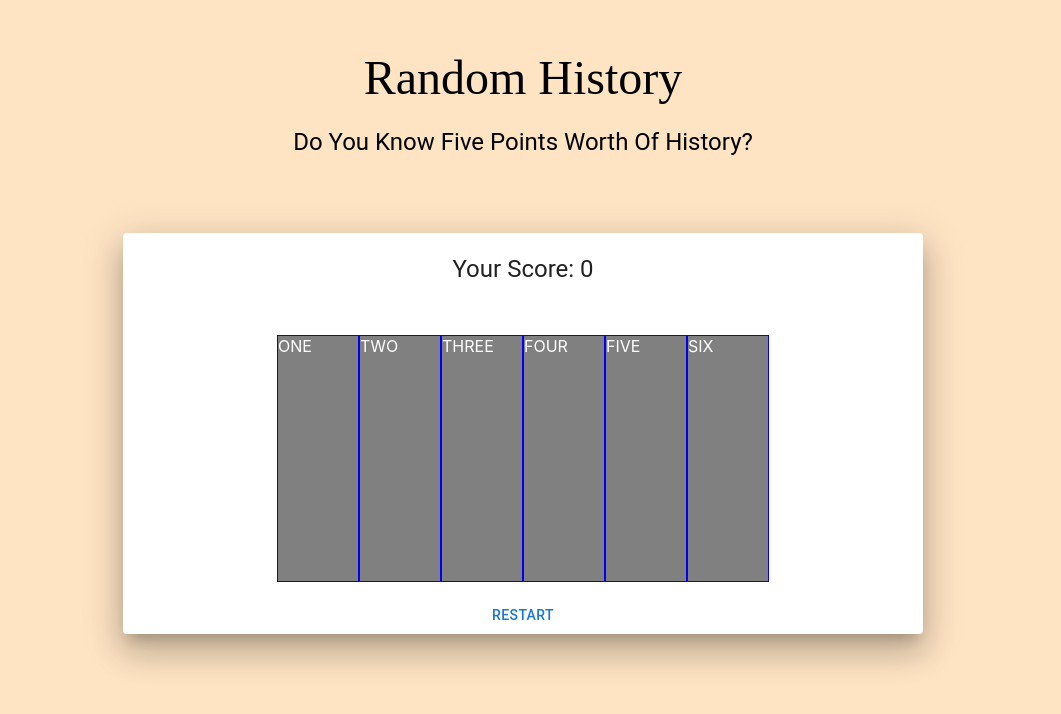
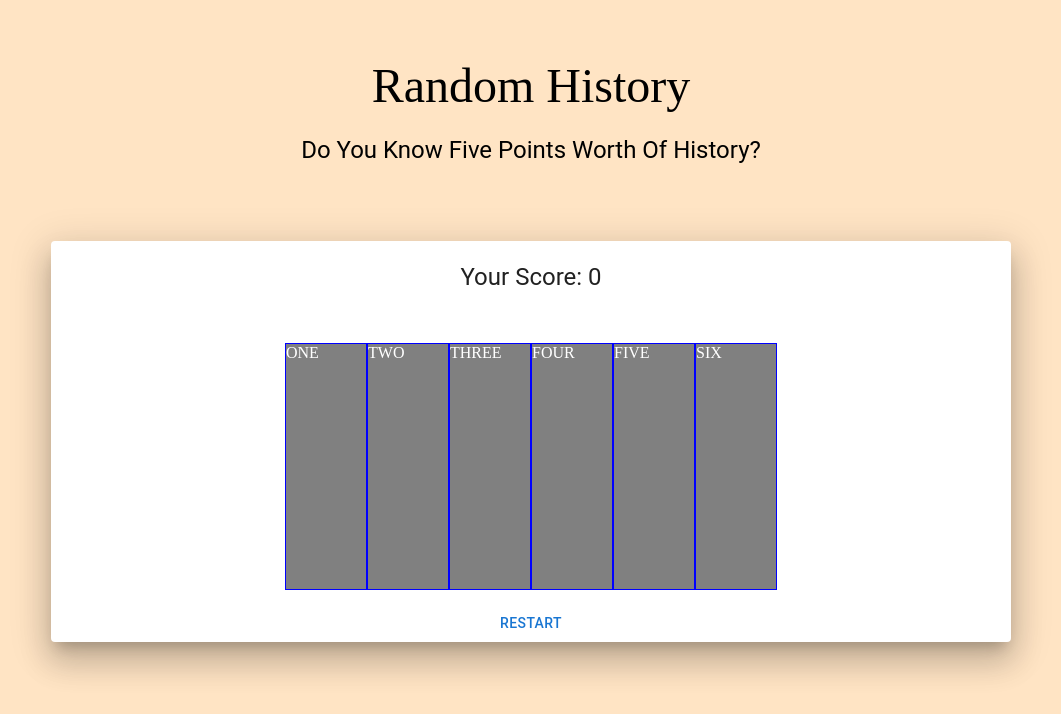
Before and after one commit to mmaustin/react-practice, a React (Create React App) app in the folder client/: page / in a window 1280 px wide. Shown: the top 714 px of the page, without its empty margins (117-1178 px from the left). Built offline with nearby package versions, Linux system fonts and the light colour scheme.

Commit message:
troubleshooting css width issue that resulted from using this grabbag of a react utility project

```diff
--- a/client/src/App.js
+++ b/client/src/App.js
@@ -44,7 +44,7 @@ const App = () => {
   // })
 
   return (
-    <div>
+    <div className="app">
       <BrowserRouter>
         <Routes>
         <Route path='/' element={<SixPrototype/>} />
--- a/client/src/index.css
+++ b/client/src/index.css
@@ -1,4 +1,4 @@
-body {
+/* body {
   margin: 0;
   font-family: -apple-system, BlinkMacSystemFont, 'Segoe UI', 'Roboto', 'Oxygen',
     'Ubuntu', 'Cantarell', 'Fira Sans', 'Droid Sans', 'Helvetica Neue',
@@ -9,10 +9,39 @@ body {
   justify-content: center;
   align-items: center;
   height: auto;
+  width: 100%;
+  border: 1px solid red;
   background-color: bisque;
-}
+} */
 
 code {
   font-family: source-code-pro, Menlo, Monaco, Consolas, 'Courier New',
     monospace;
 }
+
+/* .bigcontain {
+  margin: 0;
+  border: 1px solid red;
+  width: 100%;
+  display: flex;
+  justify-content: center;
+  align-items: center;
+  flex-direction: column;
+} */
+
+body {
+  display: flex;
+  justify-content: center;
+  align-items: center;
+  flex-direction: column;
+  background-color: bisque;
+}
+
+html,
+body,
+#root,
+.app {
+  height: 100%;
+  width: 100%;
+  /* font-family: "Rubik", sans-serif; */
+}
--- a/client/src/sixFiveFour/SixPrototypeBoard.jsx
+++ b/client/src/sixFiveFour/SixPrototypeBoard.jsx
@@ -17,7 +17,7 @@ const SixPrototypeBoard = () => {
   const [displayBoards, setDisplayBoards] = useState(0);
   const [colorProp, setColorProp] = useState(null);
 
-  const isNonMobileScreens = useMediaQuery("(min-width:900px)");
+  const isNonMobileScreens = useMediaQuery("(min-width: 650px)");
 
   const displayNextBoard = () => {
     setDisplayBoards(displayBoards + 1);
@@ -300,6 +300,7 @@ const SixPrototypeBoard = () => {
 
   return (
     <Box sx={{
+      width: '100%',
       display: 'flex',
       justifyContent: 'center',
       alignItems: 'center',
@@ -308,10 +309,10 @@ const SixPrototypeBoard = () => {
       <Typography mt='50px' variant="h3" fontFamily='cursive' >Random History</Typography>
       <Typography mt='20px' variant="h5" >Do You Know Five Points Worth Of History?</Typography>
       <Paper elevation={20} sx={{
-      width: '800px',
+        width: '75%',
         mt: '75px',
         ...(!isNonMobileScreens && {
-        width: 'auto',
+          width: '75%',
           mt: '20px'
         })
         }}>
@@ -329,12 +330,12 @@ const SixPrototypeBoard = () => {
             </>
             :
             <Stack paddingLeft='10px' paddingRight='10px' direction={isNonMobileScreens ? 'row' : 'column'}>
-            <Box onClick={clickedOne ? ()=>{} : () => handleCellFunctionality('ONE', 1)} color={'white'} bgcolor={colorOne} height={isNonMobileScreens ? '245px' : '50px'} width={isNonMobileScreens ? '80px' : '100px'} sx={{border: '1px solid blue' }}>ONE</Box>
-            <Box onClick={clickedTwo ? ()=>{} : () => handleCellFunctionality('TWO', 2)} color={'white'} bgcolor={colorTwo} height={isNonMobileScreens ? '245px' : '50px'} width={isNonMobileScreens ? '80px' : '100px'} sx={{border: '1px solid blue'}}>TWO</Box>
-            <Box onClick={clickedThree ? ()=>{} : () => handleCellFunctionality('THREE', 3)} color={'white'} bgcolor={colorThree} height={isNonMobileScreens ? '245px' : '50px'} width={isNonMobileScreens ? '80px' : '100px'} sx={{border: '1px solid blue'}}>THREE</Box>
-            <Box onClick={clickedFour ? ()=>{} : () => handleCellFunctionality('FOUR', 4)} color={'white'} bgcolor={colorFour} height={isNonMobileScreens ? '245px' : '50px'} width={isNonMobileScreens ? '80px' : '100px'} sx={{border: '1px solid blue'}}>FOUR</Box>
-            <Box onClick={clickedFive ? ()=>{} : () => handleCellFunctionality('FIVE', 5)} color={'white'} bgcolor={colorFive} height={isNonMobileScreens ? '245px' : '50px'} width={isNonMobileScreens ? '80px' : '100px'} sx={{border: '1px solid blue'}}>FIVE</Box>
-            <Box onClick={clickedSix ? ()=>{} : () => handleCellFunctionality('SIX', 6)} color={'white'} bgcolor={colorSix} height={isNonMobileScreens ? '245px' : '50px'} width={isNonMobileScreens ? '80px' : '100px'} sx={{border: '1px solid blue'}}>SIX</Box>
+              <Box onClick={clickedOne ? ()=>{} : () => handleCellFunctionality('ONE', 1)} color={'white'} bgcolor={colorOne} height={isNonMobileScreens ? '245px' : '50px'} width={isNonMobileScreens ? '80px' : '200px'} sx={{border: '1px solid blue' }}>ONE</Box>
+              <Box onClick={clickedTwo ? ()=>{} : () => handleCellFunctionality('TWO', 2)} color={'white'} bgcolor={colorTwo} height={isNonMobileScreens ? '245px' : '50px'} width={isNonMobileScreens ? '80px' : '200px'} sx={{border: '1px solid blue'}}>TWO</Box>
+              <Box onClick={clickedThree ? ()=>{} : () => handleCellFunctionality('THREE', 3)} color={'white'} bgcolor={colorThree} height={isNonMobileScreens ? '245px' : '50px'} width={isNonMobileScreens ? '80px' : '200px'} sx={{border: '1px solid blue'}}>THREE</Box>
+              <Box onClick={clickedFour ? ()=>{} : () => handleCellFunctionality('FOUR', 4)} color={'white'} bgcolor={colorFour} height={isNonMobileScreens ? '245px' : '50px'} width={isNonMobileScreens ? '80px' : '200px'} sx={{border: '1px solid blue'}}>FOUR</Box>
+              <Box onClick={clickedFive ? ()=>{} : () => handleCellFunctionality('FIVE', 5)} color={'white'} bgcolor={colorFive} height={isNonMobileScreens ? '245px' : '50px'} width={isNonMobileScreens ? '80px' : '200px'} sx={{border: '1px solid blue'}}>FIVE</Box>
+              <Box onClick={clickedSix ? ()=>{} : () => handleCellFunctionality('SIX', 6)} color={'white'} bgcolor={colorSix} height={isNonMobileScreens ? '245px' : '50px'} width={isNonMobileScreens ? '80px' : '200px'} sx={{border: '1px solid blue'}}>SIX</Box>
             </Stack>
           }
           <Button sx={{mt: '15px'}} type="button" onClick={()=>setReset('reset')}>Restart</Button>
```
Lines whose indentation alone changed are shown as unchanged.
